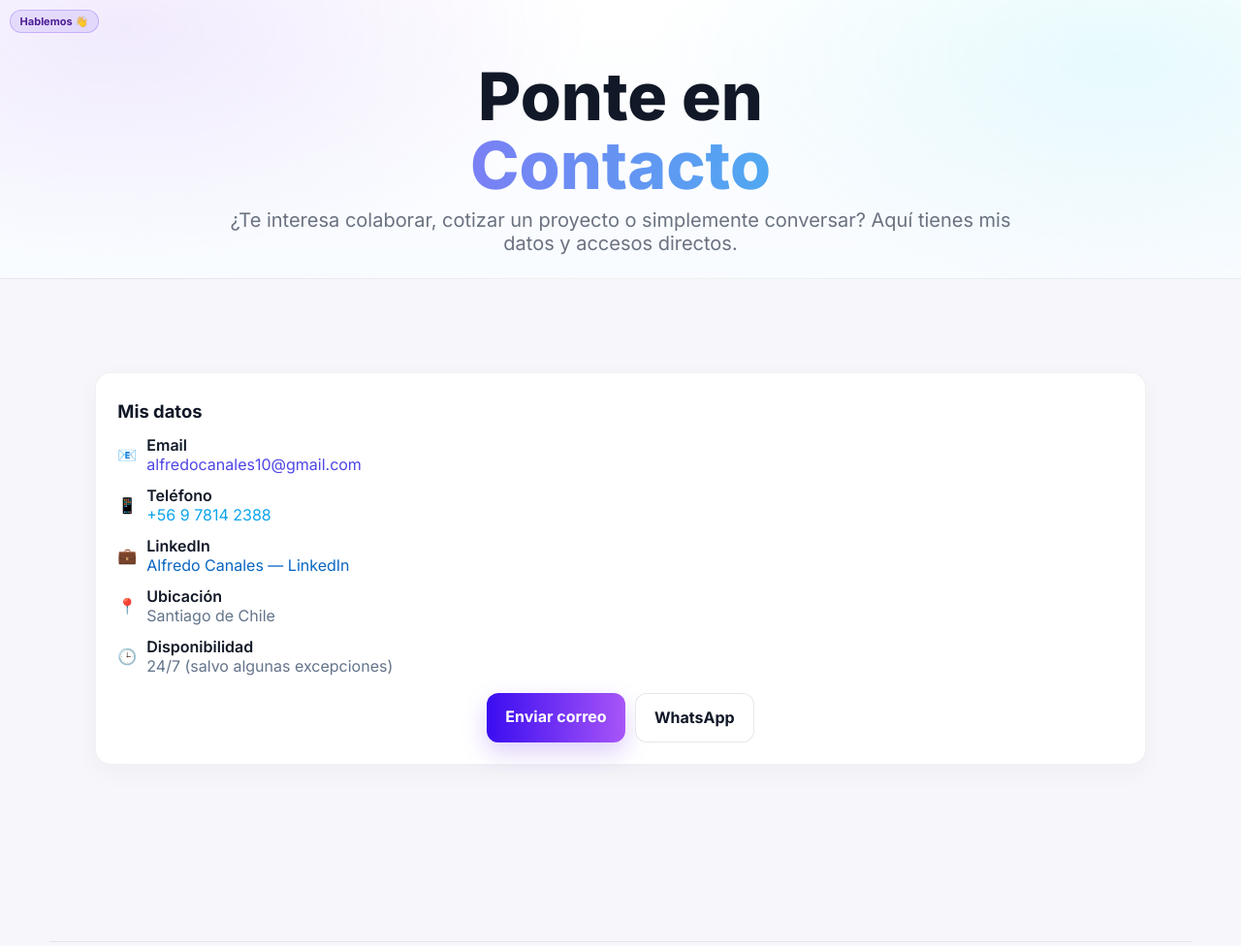
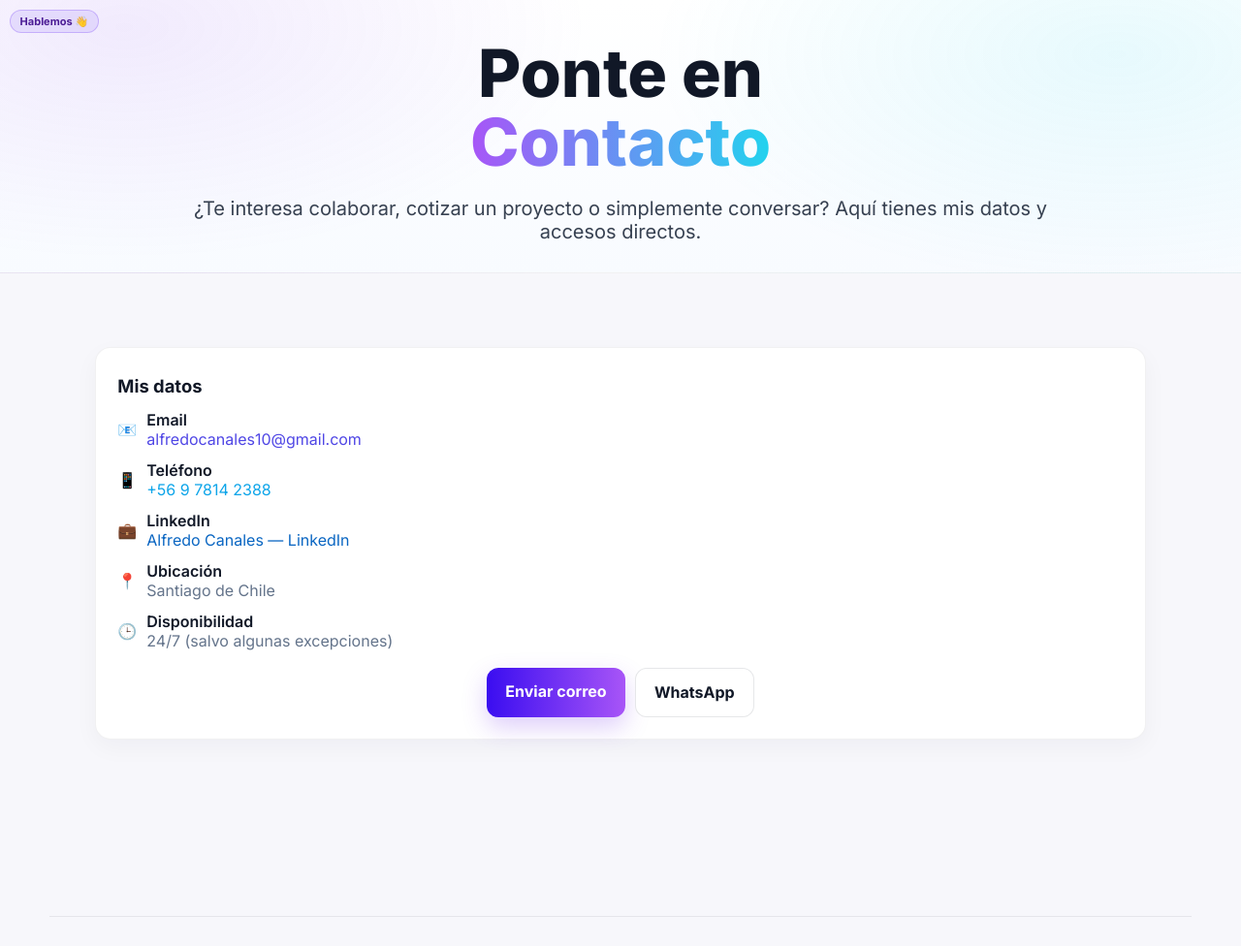
Before and after one commit to Alfr123456/MiBlog2, a Django app: page /contacto/ in a window 1280 px wide. Shown: the part 65-1041 px from the top of the page at 97% size. Run offline with Django 5.2, Linux system fonts and the light colour scheme.

Commit message:
styles.css

```diff
--- a/miapp/static/css/styles.css
+++ b/miapp/static/css/styles.css
@@ -245,6 +245,7 @@ img{ max-width:100%; display:block; }
     radial-gradient(800px 400px at 90% 20%, rgba(34,211,238,.10), transparent 60%),
     linear-gradient(180deg,#ffffff,#f8fbff);
   border-bottom: 1px solid rgba(17,24,39,.06);
+
 }
 .section-title{
   text-align:center; margin: 0 0 8px;
@@ -681,3 +682,93 @@ figcaption{
 @media (max-width: 900px){
   .hero-portrait-left{ display: none; }
 }
+
+/* ==== FIX: todo centrado en columna y SIN solapes ==== */
+.hero {
+  position: relative;
+  padding-block: clamp(40px, 6vw, 96px);
+  overflow: clip;
+}
+.hero .container.hero-content{
+  max-width: 1060px;
+  margin: 0 auto;
+  display: flex;
+  flex-direction: column;   /* columna: H1 -> foto -> H2 -> texto -> CTA */
+  align-items: center;
+  text-align: center;
+  gap: clamp(10px, 1.6vw, 20px);
+  position: relative;
+  z-index: 1;
+}
+
+/* --- reset duro del retrato (para evitar estilos anteriores) --- */
+.hero-portrait-left{
+  position: static !important;   /* <— clave: saca el absolute */
+  z-index: auto !important;      /* no se superpone al texto */
+  transform: none !important;    /* por si había translate() */
+  margin: 6px auto !important;   /* centrado vertical/horizontal */
+  display: flex;
+  justify-content: center;
+  align-items: center;
+  overflow: hidden;
+  border-radius: 50%/45%;        /* elipse */
+  aspect-ratio: 3 / 4;           /* proporción fija */
+  width: clamp(220px, 28vw, 360px);
+  max-width: 100%;
+  box-shadow: 0 10px 30px rgba(0,0,0,.08);
+  border: 4px solid rgba(255,255,255,.9);
+  background: #f7f7ff;
+}
+.hero-portrait-left img{
+  width: 100%; height: 100%;
+  object-fit: cover; object-position: center;
+  border-radius: inherit; display: block;
+}
+
+/* Títulos */
+.hero-title{
+  font-size: clamp(2rem, 4vw + 1rem, 4rem);
+  font-weight: 800; line-height: 1.06; margin: 0;
+}
+.hero-subtitle{
+  font-size: clamp(1.35rem, 3vw + .5rem, 3rem);
+  font-weight: 800; line-height: 1.1; margin: 0;
+  background: linear-gradient(90deg,#7c6cf6 0%, #27c1f1 100%);
+  -webkit-background-clip: text; background-clip: text; color: transparent;
+}
+
+/* Texto y botones */
+.hero .lead{ max-width: 900px; margin: 0 auto; color:#374151; }
+.hero .cta{ display:flex; flex-wrap:wrap; gap:12px; justify-content:center; }
+
+/* fondo/ondas detrás */
+.hero .waves, .hero .hero-bg{ position:absolute; inset:0; z-index:0; }
+
+
+
+
+.hero-portrait-left{
+  width: clamp(154px, 19.6vw, 252px); /* 220 / 28vw / 360 -> 70% */
+  aspect-ratio: 3 / 4;
+  border-radius: 50% / 45%;
+}
+
+.hero.hero-compact {
+  padding-block: clamp(40px, 6vw, 80px); /* antes era ~120px o más */
+}
+
+/* Si aún queda mucho espacio, puedes probar este más apretado */
+@media (min-width: 768px) {
+  .hero.hero-compact {
+    padding-block: 40px 30px; /* top y bottom más reducidos */
+  }
+}
+
+/* Ajustar separación entre título, párrafo y sección siguiente */
+.hero.hero-compact .container.hero-content {
+  margin-bottom: 0; /* elimina espacio extra */
+}
+
+.container.page {
+  margin-top: -10px; /* reduce el espacio entre la cabecera y el bloque de datos */
+}
```
